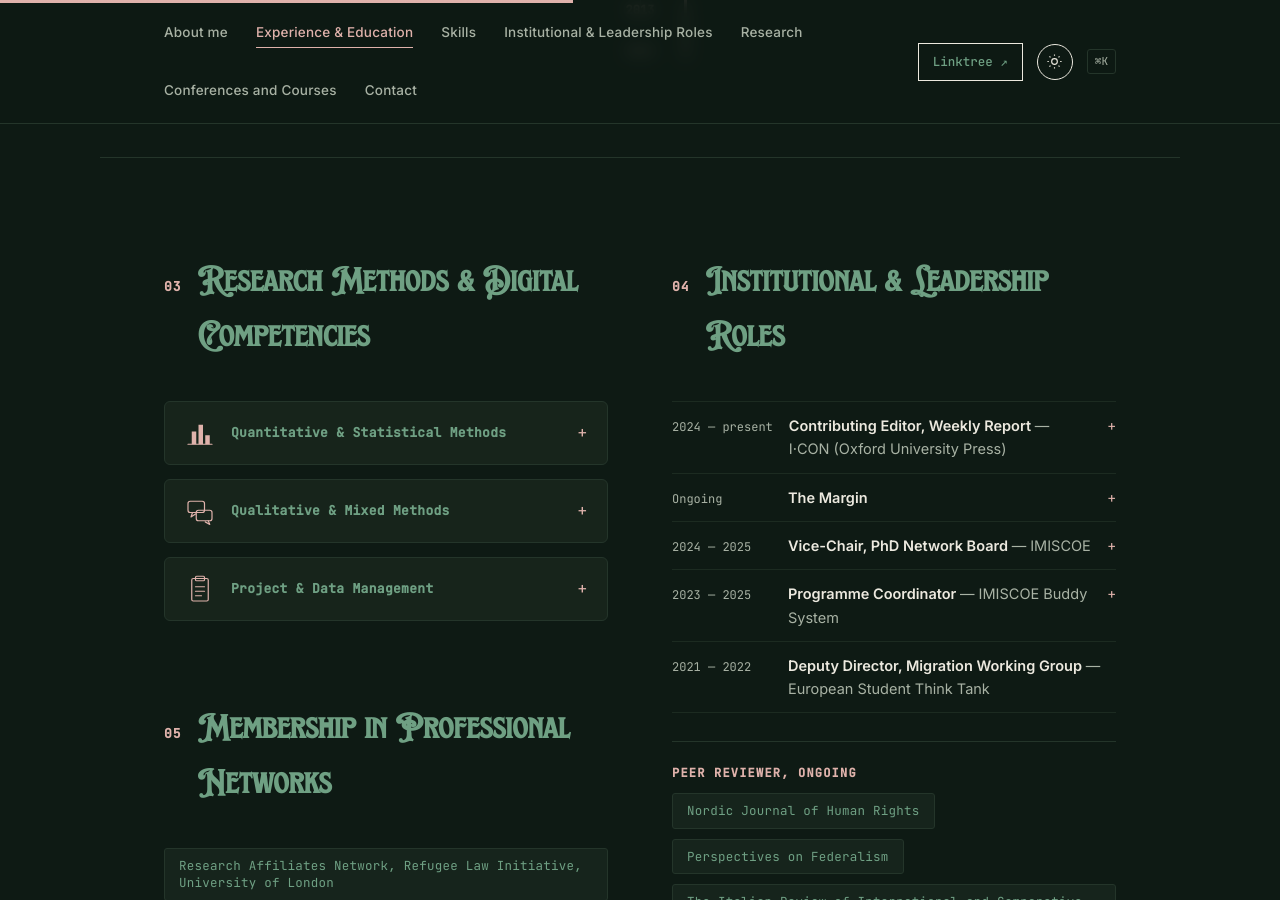
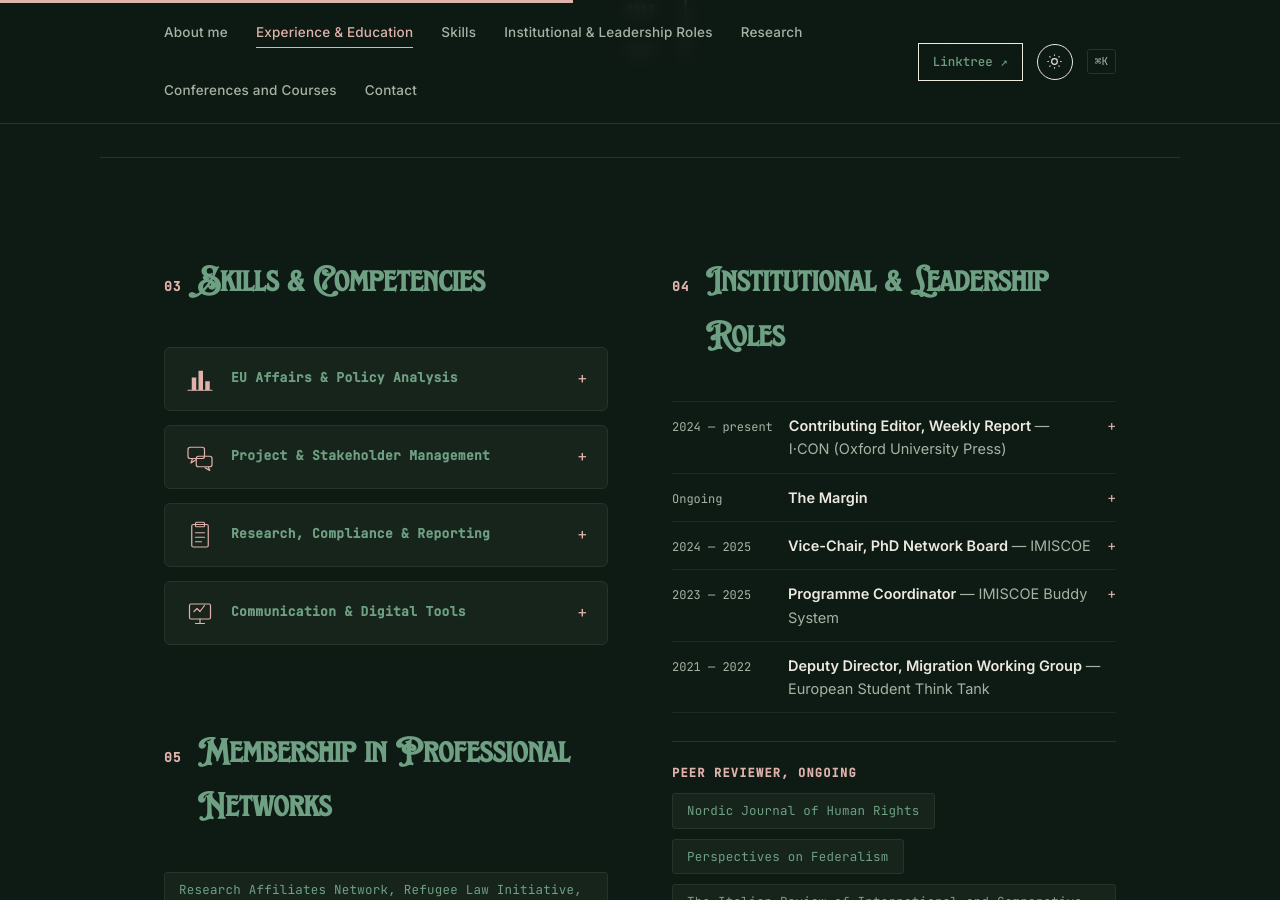
Before and after one commit to stalaveralodos-ux/s.talaveralodos, a Jekyll site: the page built from index.html, in a window 1280 px wide and 900 px high, scrolled down 2192 px. Built offline with Jekyll 4.4.1, drawn with Linux system fonts in a browser that asks for light colours.

Commit message:
Update section title and skills in research methods

```diff
--- a/_includes/sections/research-methods.html
+++ b/_includes/sections/research-methods.html
@@ -1,8 +1,8 @@
-<!-- ===== Research Methods & Digital Competencies ===== -->
+<!-- ===== Skills & Competencies ===== -->
   <section id="research-methods" class="section reveal">
     <div class="section-head">
       <span class="section-num">{{ include.num }}</span>
-      <h2>Research Methods &amp; Digital Competencies</h2>
+      <h2>Skills &amp; Competencies</h2>
     </div>
     <div class="skills-grid">
       <details class="skill-toggle">
@@ -13,9 +13,16 @@
             <rect x="18" y="9" width="6" height="26"></rect>
             <rect x="27" y="23" width="6" height="12"></rect>
           </svg>
-          <span class="skill-title">Quantitative &amp; Statistical Methods</span>
+          <span class="skill-title">EU Affairs &amp; Policy Analysis</span>
         </summary>
-        <p class="skill-desc">Working knowledge of R, Stata, and SPSS for statistical analysis and data visualisation. Experience in dataset compilation, harmonisation, and cleaning across administrative and court datasets, with familiarity in constructing comparative indicators across national jurisdictions.</p>
+        <ul class="exp-keywords skill-keywords">
+          <li>EU Affairs</li>
+          <li>Policy Analysis</li>
+          <li>Comparative Public Policy</li>
+          <li>Migration Policy</li>
+          <li>Government Advocacy</li>
+          <li>Human Rights</li>
+        </ul>
       </details>
 
       <details class="skill-toggle">
@@ -26,9 +33,16 @@
             <rect x="15" y="19" width="21" height="14" rx="3"></rect>
             <path d="M31 33l2 5-6-3.5"></path>
           </svg>
-          <span class="skill-title">Qualitative &amp; Mixed Methods</span>
+          <span class="skill-title">Project &amp; Stakeholder Management</span>
         </summary>
-        <p class="skill-desc">Cross-national comparative fieldwork, with semi-structured and bilingual interviewing of institutional actors and vulnerable populations, and systematic qualitative coding. Integration of qualitative and quantitative findings within mixed-methods frameworks, along with ethnographic and documentary research across multilingual sources (Spanish, Italian, English, French).</p>
+        <ul class="exp-keywords skill-keywords">
+          <li>Project Management</li>
+          <li>Project Coordination</li>
+          <li>Stakeholder Engagement</li>
+          <li>Programme Support</li>
+          <li>Cross-Cultural Communication</li>
+          <li>Community Building</li>
+        </ul>
       </details>
 
       <details class="skill-toggle">
@@ -40,9 +54,42 @@
             <line x1="14" y1="23" x2="26" y2="23"></line>
             <line x1="14" y1="29" x2="22" y2="29"></line>
           </svg>
-          <span class="skill-title">Project &amp; Data Management</span>
+          <span class="skill-title">Research, Compliance &amp; Reporting</span>
         </summary>
-        <p class="skill-desc">Advanced EU project management training (Horizon Europe, MSCA funding structures, multi-stakeholder coordination, grant management). Excel for dataset management and basic automation, Access for relational database queries.</p>
+        <ul class="exp-keywords skill-keywords">
+          <li>Field Research</li>
+          <li>Qualitative Research</li>
+          <li>Report Writing</li>
+          <li>Regulatory Compliance</li>
+          <li>Auditing</li>
+          <li>Financial Analysis</li>
+          <li>Attention to Detail</li>
+          <li>ESG</li>
+        </ul>
+      </details>
+
+      <details class="skill-toggle">
+        <summary>
+          <svg class="skill-icon" viewBox="0 0 40 40" aria-hidden="true">
+            <rect x="6" y="8" width="28" height="20" rx="2"></rect>
+            <line x1="14" y1="34" x2="26" y2="34"></line>
+            <line x1="20" y1="28" x2="20" y2="34"></line>
+            <path d="M12 18l4-4 4 4 6-8"></path>
+          </svg>
+          <span class="skill-title">Communication &amp; Digital Tools</span>
+        </summary>
+        <ul class="exp-keywords skill-keywords">
+          <li>Public Speaking</li>
+          <li>Editing</li>
+          <li>Web Content Writing</li>
+          <li>Technical Documentation</li>
+          <li>R</li>
+          <li>Stata</li>
+          <li>Excel</li>
+          <li>HTML</li>
+          <li>Web Development</li>
+          <li>GitHub</li>
+        </ul>
       </details>
     </div>
   </section>
```
